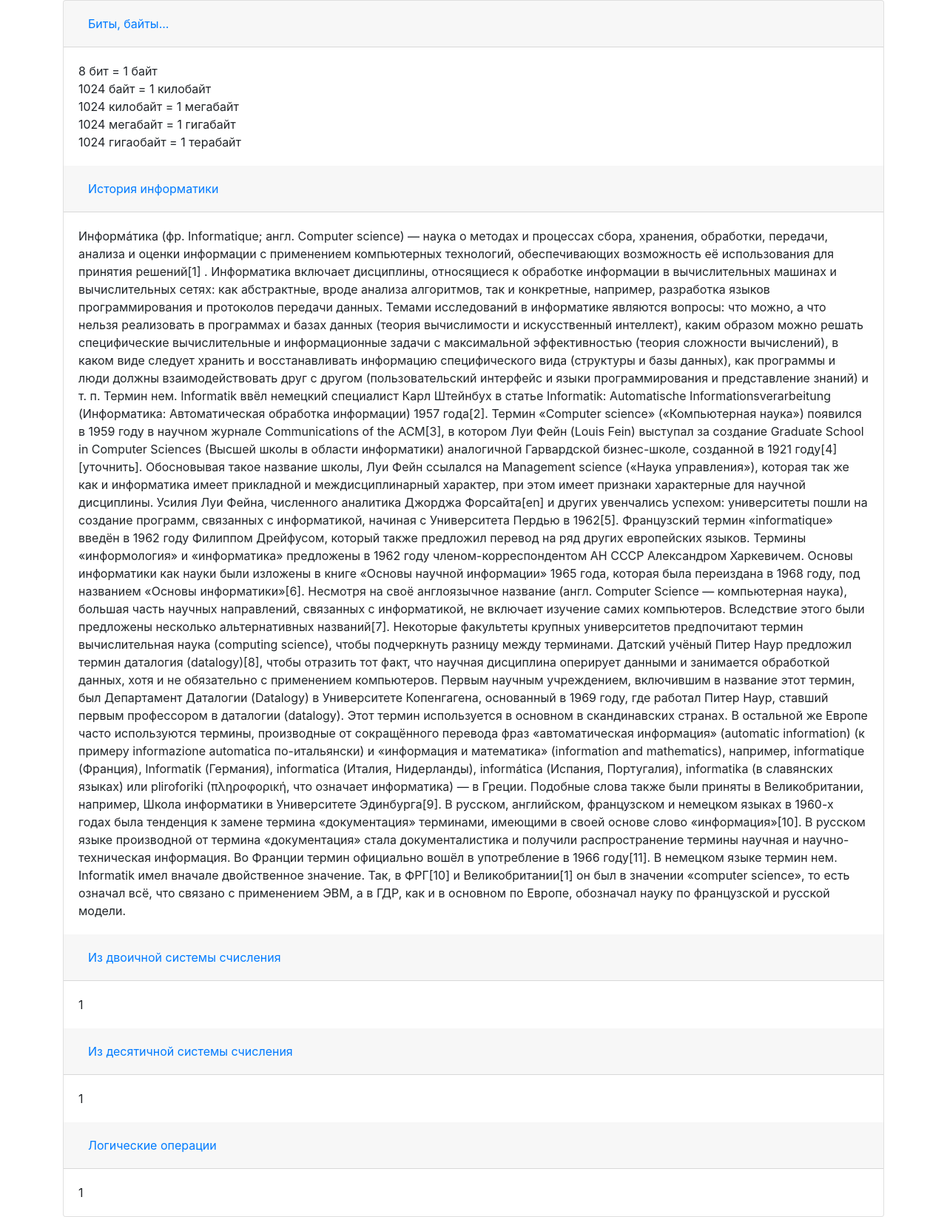
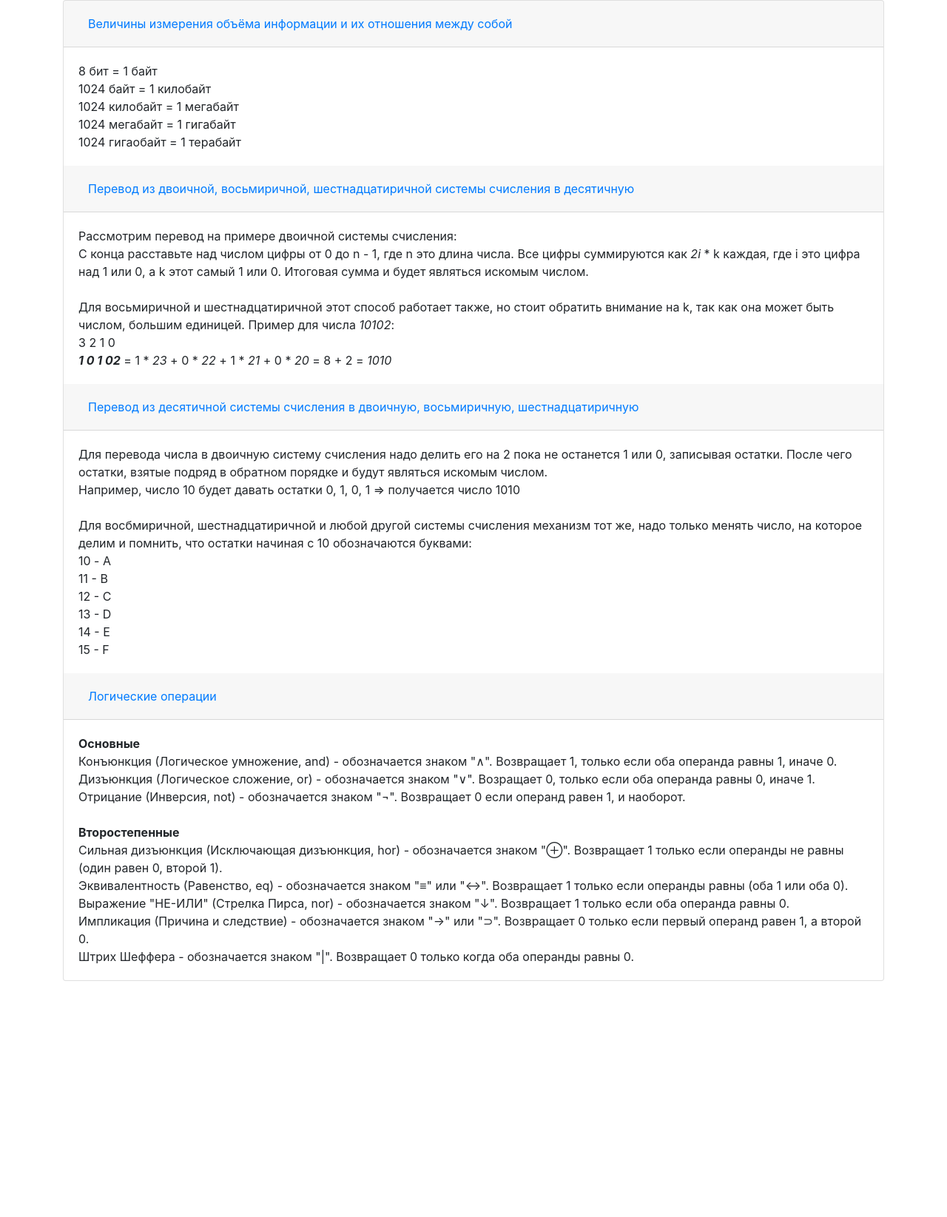
Before and after one commit to nosopirka/project_web, a Flask app: page /informatics in a window 1280 px wide. Shown: the part 56-1701 px from the top of the page at 74% size. After the commit the page ends 1382 px from the top, so only its background shows below. Run offline with Flask 2, Linux system fonts and the light colour scheme; some libraries are stand-ins or nearby versions.

Commit message:
Update informatics.html

```diff
--- a/templates/informatics.html
+++ b/templates/informatics.html
@@ -6,7 +6,7 @@
       <div class="card-header" id="heading1">
         <h5 class="mb-0">
           <button class="btn btn-link" data-toggle="collapse" data-target="#collapse1" aria-expanded="true" aria-controls="collapse1">
-            Биты, байты...
+            Величины измерения объёма информации и их отношения между собой
           </button>
         </h5>
       </div>
@@ -20,71 +20,64 @@
         </div>
       </div>
 
-      <div class="card-header" id="heading2">
-        <h5 class="mb-0">
-          <button class="btn btn-link" data-toggle="collapse" data-target="#collapse2" aria-expanded="true" aria-controls="collapse2">
-            История информатики
-          </button>
-        </h5>
-      </div>
-      <div id="collapse2" class="collapse show" aria-labelledby="heading2" data-parent="#accordion">
-        <div class="card-body">
-            Информáтика (фр. Informatique; англ. Computer science) — наука о методах и процессах сбора, хранения, обработки, передачи, анализа и оценки информации с применением компьютерных технологий, обеспечивающих возможность её использования для принятия решений[1] .
-
-Информатика включает дисциплины, относящиеся к обработке информации в вычислительных машинах и вычислительных сетях: как абстрактные, вроде анализа алгоритмов, так и конкретные, например, разработка языков программирования и протоколов передачи данных.
-
-Темами исследований в информатике являются вопросы: что можно, а что нельзя реализовать в программах и базах данных (теория вычислимости и искусственный интеллект), каким образом можно решать специфические вычислительные и информационные задачи с максимальной эффективностью (теория сложности вычислений), в каком виде следует хранить и восстанавливать информацию специфического вида (структуры и базы данных), как программы и люди должны взаимодействовать друг с другом (пользовательский интерфейс и языки программирования и представление знаний) и т. п.
-        Термин нем. Informatik ввёл немецкий специалист Карл Штейнбух в статье Informatik: Automatische Informationsverarbeitung (Информатика: Автоматическая обработка информации) 1957 года[2].
-
-Термин «Computer science» («Компьютерная наука») появился в 1959 году в научном журнале Communications of the ACM[3], в котором Луи Фейн (Louis Fein) выступал за создание Graduate School in Computer Sciences (Высшей школы в области информатики) аналогичной Гарвардской бизнес-школе, созданной в 1921 году[4][уточнить]. Обосновывая такое название школы, Луи Фейн ссылался на Management science («Наука управления»), которая так же как и информатика имеет прикладной и междисциплинарный характер, при этом имеет признаки характерные для научной дисциплины. Усилия Луи Фейна, численного аналитика Джорджа Форсайта[en] и других увенчались успехом: университеты пошли на создание программ, связанных с информатикой, начиная с Университета Пердью в 1962[5].
-
-Французский термин «informatique» введён в 1962 году Филиппом Дрейфусом, который также предложил перевод на ряд других европейских языков.
-
-Термины «информология» и «информатика» предложены в 1962 году членом-корреспондентом АН СССР Александром Харкевичем. Основы информатики как науки были изложены в книге «Основы научной информации» 1965 года, которая была переиздана в 1968 году, под названием «Основы информатики»[6].
-
-Несмотря на своё англоязычное название (англ. Computer Science — компьютерная наука), большая часть научных направлений, связанных с информатикой, не включает изучение самих компьютеров. Вследствие этого были предложены несколько альтернативных названий[7]. Некоторые факультеты крупных университетов предпочитают термин вычислительная наука (computing science), чтобы подчеркнуть разницу между терминами. Датский учёный Питер Наур предложил термин даталогия (datalogy)[8], чтобы отразить тот факт, что научная дисциплина оперирует данными и занимается обработкой данных, хотя и не обязательно с применением компьютеров. Первым научным учреждением, включившим в название этот термин, был Департамент Даталогии (Datalogy) в Университете Копенгагена, основанный в 1969 году, где работал Питер Наур, ставший первым профессором в даталогии (datalogy). Этот термин используется в основном в скандинавских странах. В остальной же Европе часто используются термины, производные от сокращённого перевода фраз «автоматическая информация» (automatic information) (к примеру informazione automatica по-итальянски) и «информация и математика» (information and mathematics), например, informatique (Франция), Informatik (Германия), informatica (Италия, Нидерланды), informática (Испания, Португалия), informatika (в славянских языках) или pliroforiki (πληροφορική, что означает информатика) — в Греции. Подобные слова также были приняты в Великобритании, например, Школа информатики в Университете Эдинбурга[9].
-
-В русском, английском, французском и немецком языках в 1960-х годах была тенденция к замене термина «документация» терминами, имеющими в своей основе слово «информация»[10]. В русском языке производной от термина «документация» стала документалистика и получили распространение термины научная и научно-техническая информация.
-
-Во Франции термин официально вошёл в употребление в 1966 году[11]. В немецком языке термин нем. Informatik имел вначале двойственное значение. Так, в ФРГ[10] и Великобритании[1] он был в значении «computer science», то есть означал всё, что связано с применением ЭВМ, а в ГДР, как и в основном по Европе, обозначал науку по французской и русской модели.
-        </div>
-      </div>
-
       <div class="card-header" id="heading3">
         <h5 class="mb-0">
           <button class="btn btn-link" data-toggle="collapse" data-target="#collapse3" aria-expanded="true" aria-controls="collapse3">
-            Из двоичной системы счисления
+            Перевод из двоичной, восьмиричной, шестнадцатиричной системы счисления в десятичную
           </button>
         </h5>
       </div>
       <div id="collapse3" class="collapse show" aria-labelledby="heading3" data-parent="#accordion">
         <div class="card-body">
-            1
+            Рассмотрим перевод на примере двоичной системы счисления:<br>
+          С конца расставьте над числом цифры от 0 до n - 1, где n это длина числа. Все цифры суммируются как <i>2<seb>i</seb></i> * k каждая, где i это цифра над 1 или 0, а k этот самый 1 или 0. Итоговая сумма и будет являться искомым числом.<br>
+          <br>
+          Для восьмиричной и шестнадцатиричной этот способ работает также, но стоит обратить внимание на k, так как она может быть числом, большим единицей. Пример для числа <i>1010<sep>2</sep></i>:<br>
+          3 2 1 0<br>
+          <b><i>1 0 1 0<sep>2</sep></i></b> = 1 * <i>2<seb>3</seb></i> + 0 * <i>2<seb>2</seb></i> + 1 * <i>2<seb>1</seb></i> + 0 * <i>2<seb>0</seb></i> = 8 + 2 = <i>10<sep>10</sep></i><br>
 </div>
 </div>
      <div class="card-header" id="heading4">
         <h5 class="mb-0">
           <button class="btn btn-link" data-toggle="collapse" data-target="#collapse4" aria-expanded="true" aria-controls="collapse4">
-            Из десятичной системы счисления
+            Перевод из десятичной системы счисления в двоичную, восьмиричную, шестнадцатиричную
           </button>
         </h5>
       </div>
       <div id="collapse4" class="collapse show" aria-labelledby="heading4" data-parent="#accordion">
         <div class="card-body">
-            1
+            Для перевода числа в двоичную систему счисления надо делить его на 2 пока не останется 1 или 0, записывая остатки. После чего остатки, взятые подряд в обратном порядке и будут являться искомым числом.<br>
+          Например, число 10 будет давать остатки 0, 1, 0, 1 => получается число 1010<br><br>
+          Для восбмиричной, шестнадцатиричной и любой другой системы счисления механизм тот же, надо только менять число, на которое делим и помнить, что остатки начиная с 10 обозначаются буквами:<br>
+          10 - A<br>
+          11 - B<br>
+          12 - C<br>
+          13 - D<br>
+          14 - E<br>
+          15 - F
         </div>
       </div>
 
       <div class="card-header" id="heading5">
         <h5 class="mb-0">
           <button class="btn btn-link" data-toggle="collapse" data-target="#collapse5" aria-expanded="true" aria-controls="collapse5">
-Логические операции
+            Логические операции
           </button>
         </h5>
       </div>
       <div id="collapse5" class="collapse show" aria-labelledby="heading5" data-parent="#accordion">
         <div class="card-body">
-1
+          <b>Основные</b><br>
+          Конъюнкция (Логическое умножение, and) - обозначается знаком "&#8743;". Возвращает 1, только если оба операнда равны 1, иначе 0.<br>
+          Дизъюнкция (Логическое сложение, or) - обозначается знаком "&#8744;". Возращает 0, только если оба операнда равны 0, иначе 1.<br>
+          Отрицание (Инверсия, not) - обозначается знаком "&#172;". Возвращает 0 если операнд равен 1, и наоборот.
+          <br><br>
+          <b>Второстепенные</b><br>
+          Сильная дизъюнкция (Исключающая дизъюнкция, hor) - обозначается знаком "&#8853;". Возвращает 1 только если операнды не равны (один равен 0, второй 1).<br>
+          Эквивалентность (Равенство, eq) - обозначается знаком "&#8801;" или "&#8596;". Возвращает 1 только если операнды равны (оба 1 или оба 0).<br>
+          Выражение "НЕ-ИЛИ" (Стрелка Пирса, nor) - обозначается знаком "&#8595;". Возвращает 1 только если оба операнда равны 0.<br>
+          Импликация (Причина и следствие) - обозначается знаком "&#8594;" или 	"&#8835;". Возвращает 0 только если первый операнд равен 1, а второй 0.<br>
+          Штрих Шеффера - обозначается знаком "|". Возвращает 0 только когда оба операнды равны 0.
         </div>
       </div>
   </div>
```
